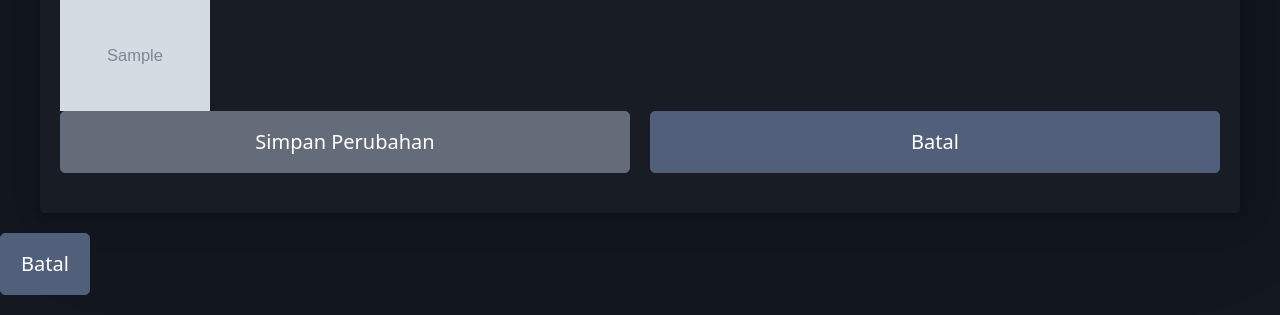
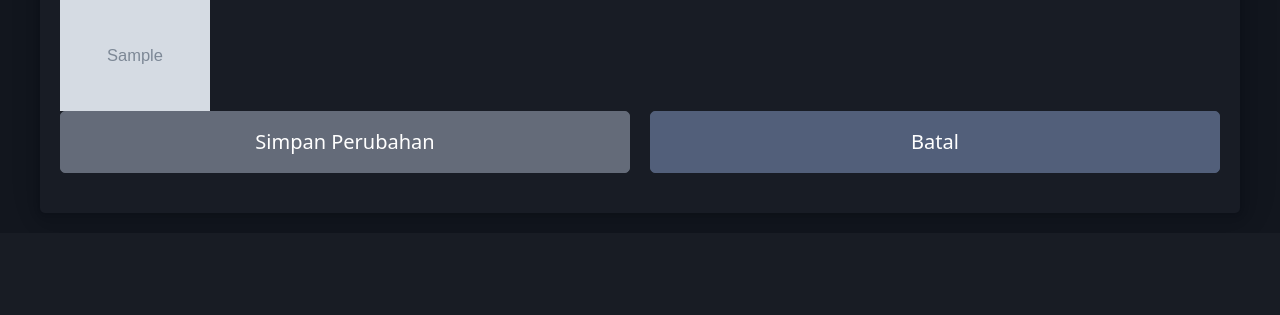
Before and after one commit to hfzrk/phpus, a PHP site: page /pages/buku/edit_buku.php?id=1 in a window 1280 px wide. Shown: the part 1025-1340 px from the top of the page. After the commit the page ends 1198 px from the top, so only its background shows below. Run offline with PHP 8.4, Linux system fonts and the light colour scheme; a user stored in the database is signed in; tables that the repository leaves empty hold one stand-in row (values such as "Sample post"); grey boxes marked "Sample" are stand-in pictures.

Commit message:
Remove unused CSS, commented code, and fix HTML
- Deletes an unreferenced stylesheet from the login page to reduce clutter.
- Corrects malformed HTML in book and user edit forms by removing duplicated closing tags.
- Removes commented-out alternative logic in the book deletion script, simplifying the codebase.

```diff
--- a/login.php
+++ b/login.php
@@ -104,7 +104,6 @@
     <meta name="viewport" content="width=device-width, initial-scale=1.0">
     <title>Login - Phpus</title>
     <link rel="stylesheet" href="css/pico.css">
-    <link rel="stylesheet" href="css/bootstrap-icons.css">
     <link rel="stylesheet" href="css/custom.css">
     <style>
         .login-container {
--- a/pages/buku/edit_buku.php
+++ b/pages/buku/edit_buku.php
@@ -230,11 +230,3 @@
     </div>
 </body>
 </html>
-                        <button type="button" class="secondary" onclick="window.location.href='list_buku.php'">Batal</button>
-                    </div>
-                </form>
-            </article>
-        </main>
-    </div>
-</body>
-</html>
--- a/pages/buku/hapus_buku.php
+++ b/pages/buku/hapus_buku.php
@@ -23,12 +23,6 @@
 }
 
 if ($has_references) {
-    // Option 1: Just prevent deletion
-    // header("Location: list_buku.php?error=Buku tidak dapat dihapus karena memiliki riwayat peminjaman. Hapus riwayat peminjaman terlebih dahulu.");
-    // exit();
-
-    // Option 2: Delete all associated loan records first (uncomment if you want this behavior instead)
-
     $delete_loans_sql = "DELETE FROM peminjaman WHERE buku_id = ?";
     if ($delete_loans_stmt = mysqli_prepare($koneksi, $delete_loans_sql)) {
         mysqli_stmt_bind_param($delete_loans_stmt, "i", $book_id);
--- a/pages/user/edit_user.php
+++ b/pages/user/edit_user.php
@@ -189,7 +189,3 @@
     </div>
 </body>
 </html>
-        </main>
-    </div>
-</body>
-</html>
```
